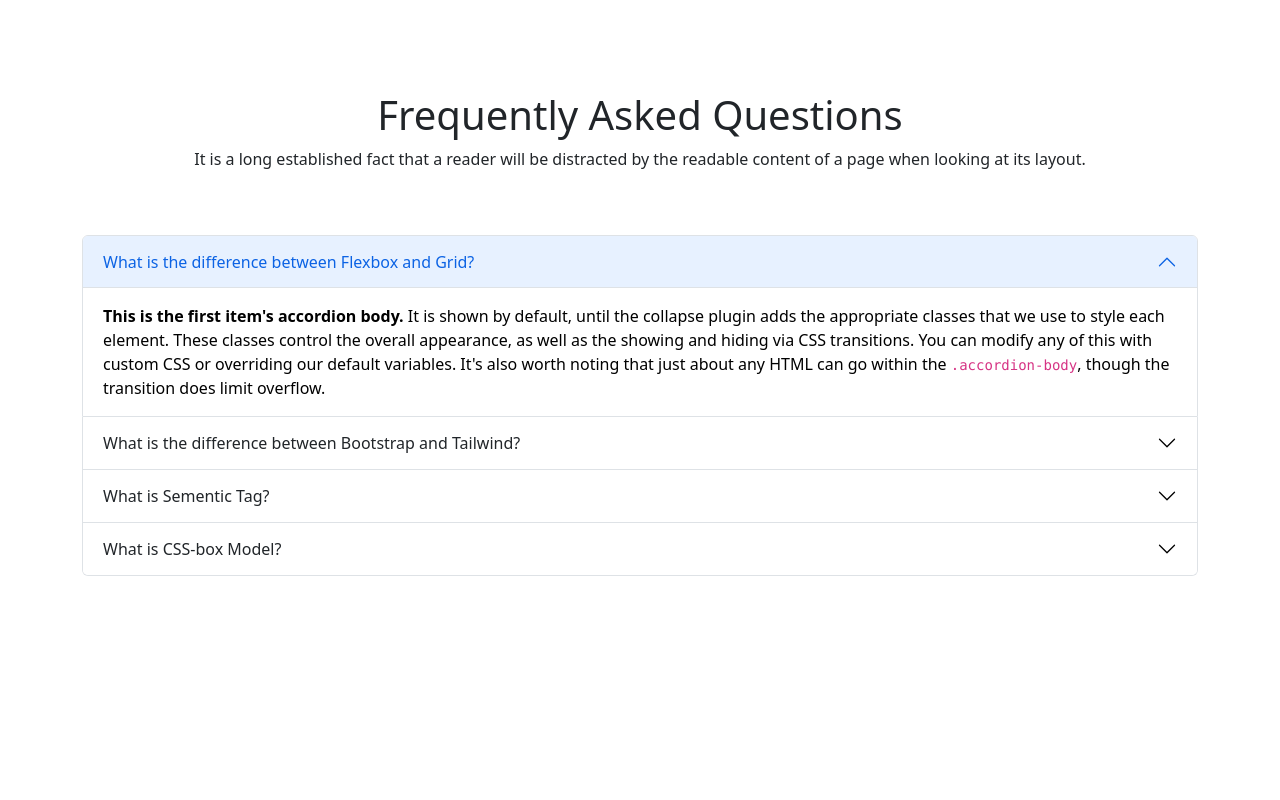
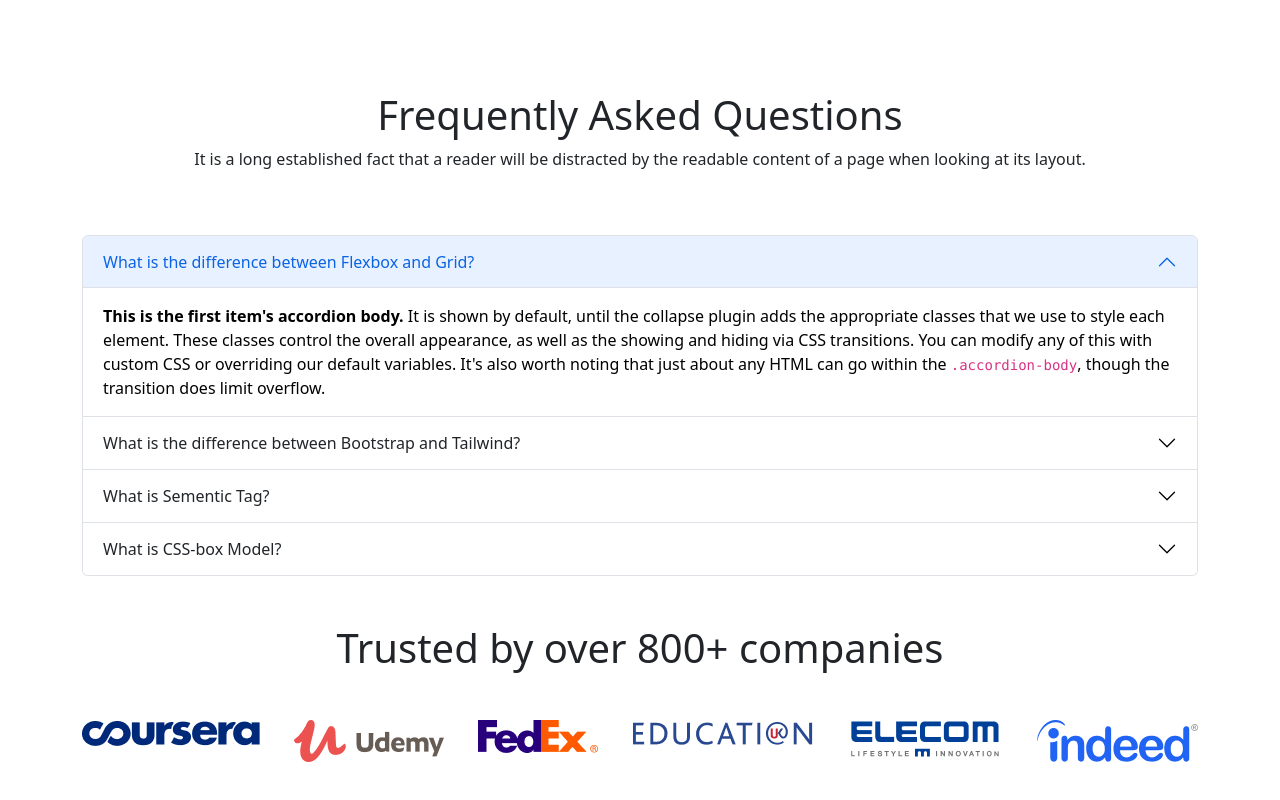
Before and after one commit to mitulchy07/Assignment-3, a plain HTML site: page index.html in a window 1280 px wide. Shown: the part 4432-5232 px from the top of the page. Before the commit the page ends 5056 px from the top, so only its background shows below. Drawn offline with nearby package versions, Linux system fonts and the light colour scheme.

Commit message:
trusted companies added

```diff
--- a/index.html
+++ b/index.html
@@ -450,6 +450,23 @@
 
          <!-- Frequently Asked Questions Finish -->
 
+         <!-- Trusted by companiess Start -->
+
+
+         <section class="container">
+             <div class="text-center"><h1 class="m-5">Trusted by over 800+ companies</h1></div>
+             <div class="d-flex justify-content-between mb-5">
+                 <div><img class="img-fluid" src="images/company/company-1.png" alt=""></div>
+                 <div><img class="img-fluid" src="images/company/company-2.png" alt=""></div>
+                 <div><img class="img-fluid" src="images/company/company-3.png" alt=""></div>
+                 <div><img class="img-fluid" src="images/company/company-4.png" alt=""></div>
+                 <div><img class="img-fluid" src="images/company/company-5.png" alt=""></div>
+                 <div><img class="img-fluid" src="images/company/company-6.png" alt=""></div>
+             </div>
+         </section>
+
+
+         <!-- Trusted by companiess Finish -->
     </main>
     <script src="https://cdn.jsdelivr.net/npm/bootstrap@5.2.0/dist/js/bootstrap.bundle.min.js" integrity="sha384-A3rJD856KowSb7dwlZdYEkO39Gagi7vIsF0jrRAoQmDKKtQBHUuLZ9AsSv4jD4Xa" crossorigin="anonymous"></script>
   </body>
```
